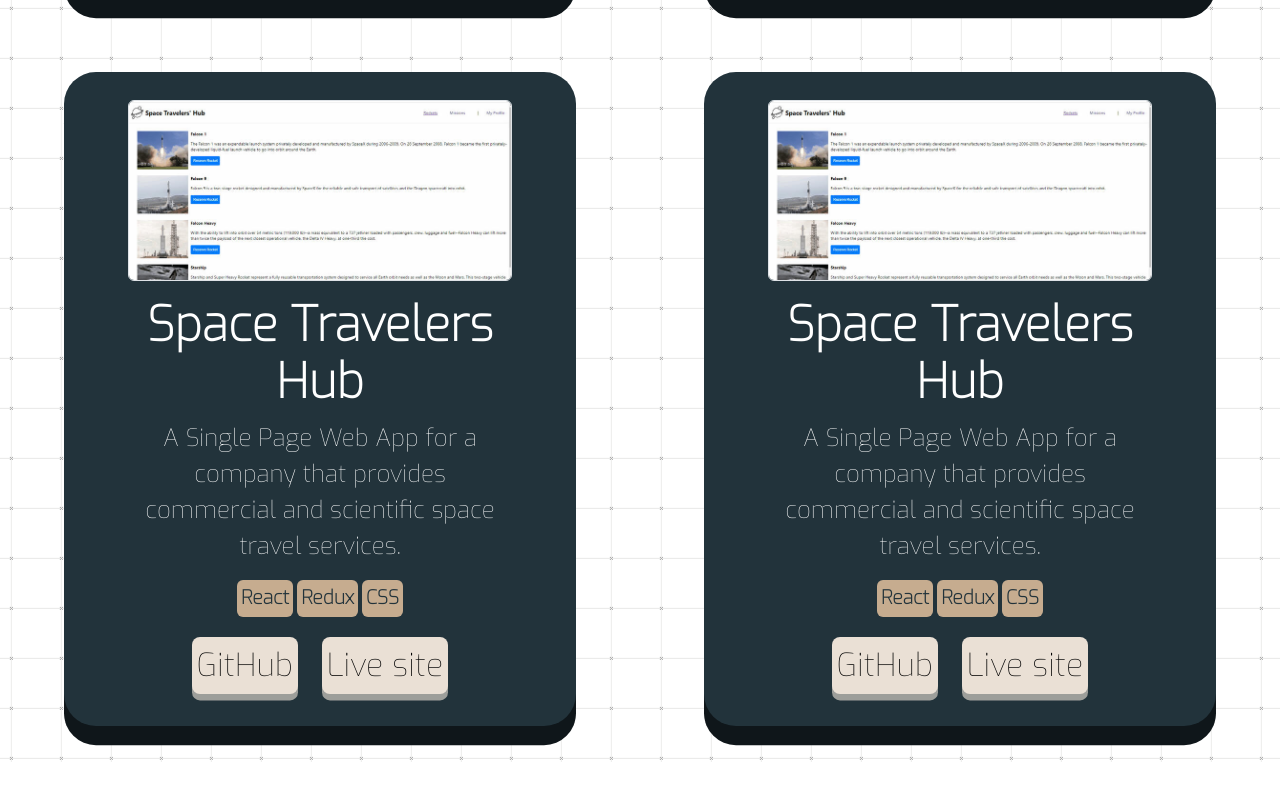
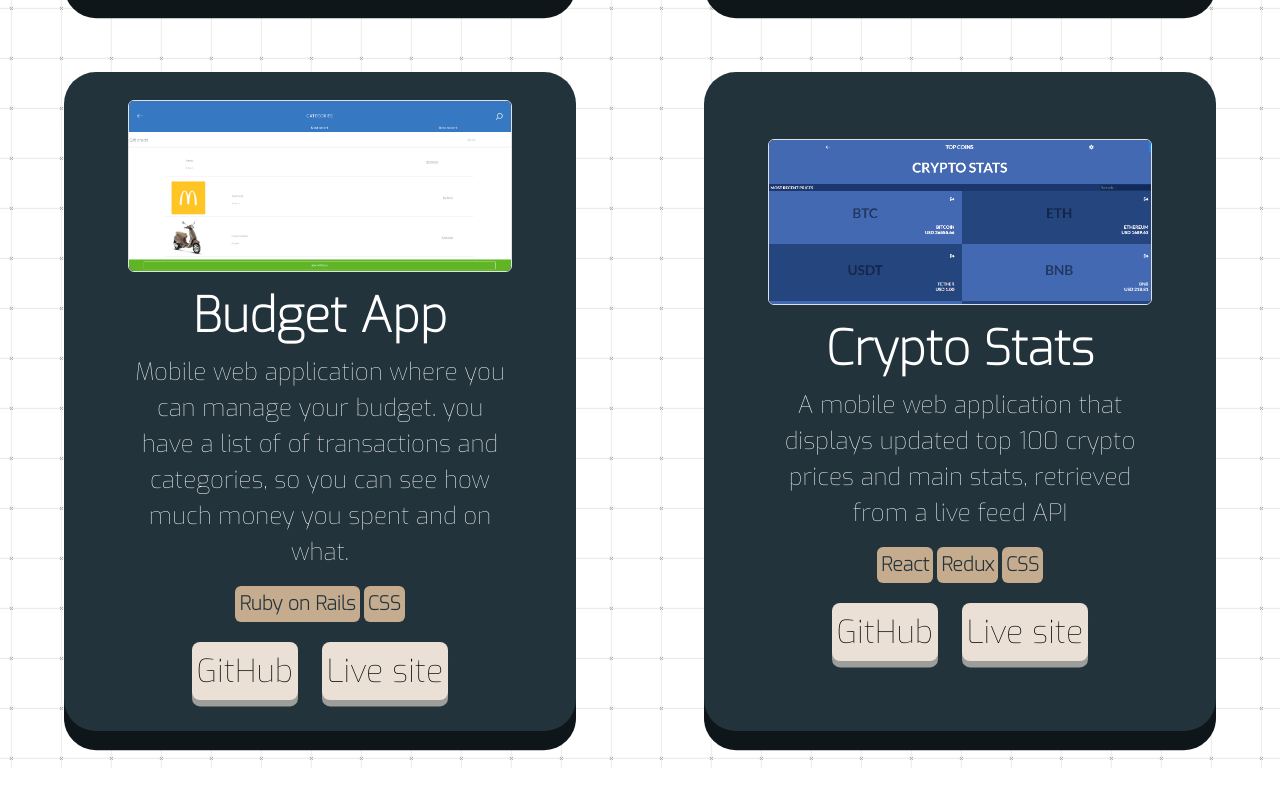
Before and after one commit to maov19/my-portfolio, a React (Create React App) app: page /projects in a window 1280 px wide. Shown: the part 803-1603 px from the top of the page. Built offline with nearby package versions, Linux system fonts and the light colour scheme.

Commit message:
Add 2 more projects

```diff
--- a/src/components/Projects.js
+++ b/src/components/Projects.js
@@ -1,6 +1,9 @@
 import React from 'react';
 import cycleCruiser from '../assets/screenshots/cyclecruiser-1.png'
 import spaceTravelers from '../assets/screenshots/space-travelers-1.jpg'
+import budgy from '../assets/screenshots/budget-app.png'
+import cryptostats from '../assets/screenshots/cryptostats.png'
+
 import './styles/Projects.css';
 
 
@@ -10,7 +13,7 @@ const Projects = () => {
       id: 1,
       image: cycleCruiser,
       title: 'CycleCruiser',
-      description: 'Web app to create, delete and make reservations to use Motorcyles.',
+      description: 'Web app for a company that rents motorcycles. You can create, delete and make reservations to use otorcyles.',
       items: ['React', 'Rails', 'Bootstrap'],
       liveSite: 'https://thecyclecruise.onrender.com/',
       gitHub: 'https://github.com/c00p75/appointment-app-backend',
@@ -26,21 +29,21 @@ const Projects = () => {
     },
     {
       id: 3,
-      image: spaceTravelers,
-      title: 'Space Travelers Hub',
-      description: 'A Single Page Web App for a company that provides commercial and scientific space travel services.',
-      items: ['React', 'Redux', 'CSS'],
-      liveSite: 'https://space-travellers-ztro.onrender.com/',
-      gitHub: 'https://github.com/maov19/space-travelers-hub',
+      image: budgy,
+      title: 'Budget App',
+      description: 'Mobile web application where you can manage your budget. you have a list of of transactions and categories, so you can see how much money you spent and on what.',
+      items: ['Ruby on Rails', 'CSS'],
+      liveSite: 'https://mysite-f67g.onrender.com/',
+      gitHub: 'https://github.com/maov19/budget-app/',
     },
     {
       id: 4,
-      image: spaceTravelers,
-      title: 'Space Travelers Hub',
-      description: 'A Single Page Web App for a company that provides commercial and scientific space travel services.',
+      image: cryptostats,
+      title: 'Crypto Stats',
+      description: 'A mobile web application that displays updated top 100 crypto prices and main stats, retrieved from a live feed API',
       items: ['React', 'Redux', 'CSS'],
-      liveSite: 'https://space-travellers-ztro.onrender.com/',
-      gitHub: 'https://github.com/maov19/space-travelers-hub',
+      liveSite: 'https://crypto-stats.onrender.com/',
+      gitHub: 'https://github.com/maov19/metrics-webapp/',
     },
     // Add more project objects here
   ];
```
Also changed, not shown: src/assets/screenshots/budget-app.png (added), src/assets/screenshots/cryptostats.png (added).
